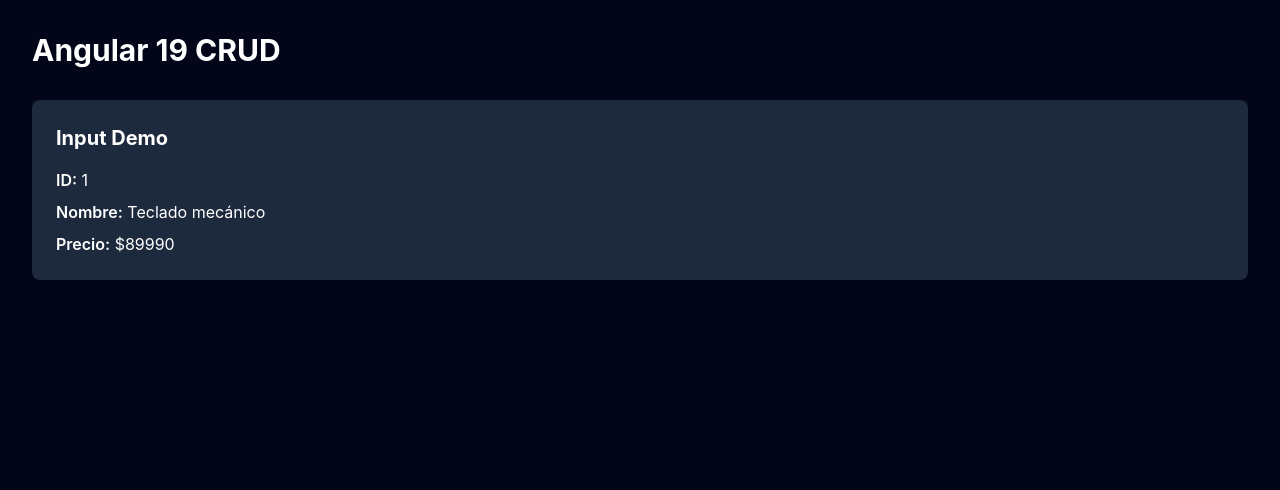
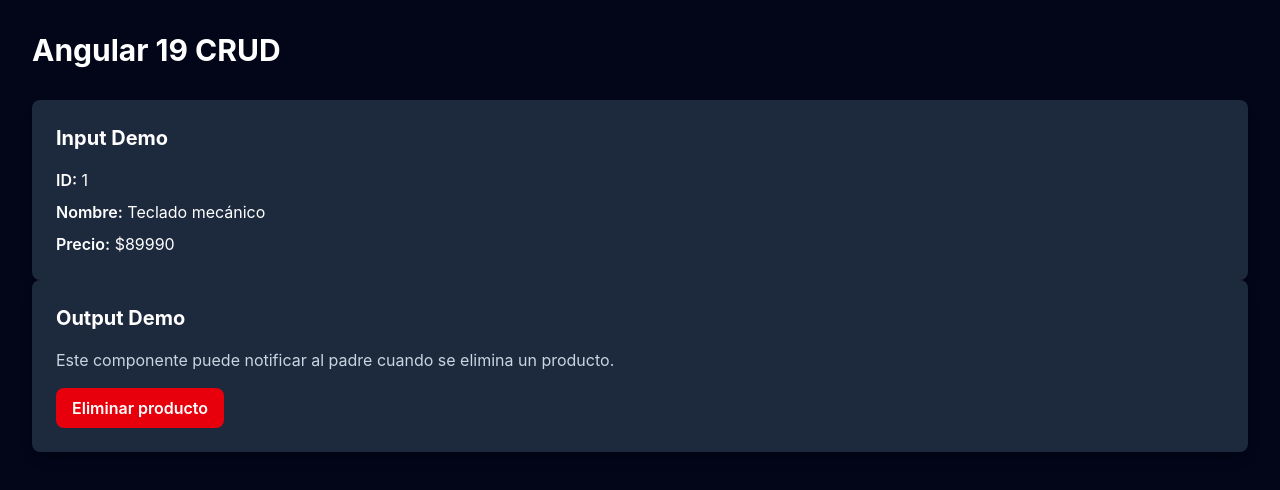
Before and after one commit to zlSiro/Angular_Evolution_lab, an Angular app in the folder angular19_crud/: page / in a window 1280 px wide. Shown: the top 490 px of the page. Built offline with nearby package versions, Linux system fonts and the light colour scheme.

Commit message:
feat: agregar componente OutputDemo y su funcionalidad para eliminar productos

```diff
--- a/angular19_crud/src/app/app.component.html
+++ b/angular19_crud/src/app/app.component.html
@@ -12,6 +12,10 @@
     }"
   />
 
+  <app-output-demo
+    (productDeleted)="onProductDeleted($event)"
+  />
+
 </main>
 
 <router-outlet />
--- a/angular19_crud/src/app/app.component.ts
+++ b/angular19_crud/src/app/app.component.ts
@@ -1,13 +1,20 @@
 import { Component } from '@angular/core';
 import { RouterOutlet } from '@angular/router';
 import { InputDemoComponent } from './components/input-demo/input-demo.component';
+import { OutputDemoComponent } from './components/output-demo/output-demo.component';
 
 @Component({
   selector: 'app-root',
-  imports: [RouterOutlet, InputDemoComponent],
+  imports: [RouterOutlet, InputDemoComponent, OutputDemoComponent],
   templateUrl: './app.component.html',
   styleUrl: './app.component.css'
 })
 export class AppComponent {
+
   title = 'angular19_crud';
+
+  onProductDeleted(productId: number): void {
+    console.log('Producto eliminado:', productId);
+  }
+
 }
--- a/angular19_crud/src/app/components/output-demo/output-demo.component.html
+++ b/angular19_crud/src/app/components/output-demo/output-demo.component.html
@@ -1 +1,19 @@
-<p>output-demo works!</p>
+<div class="rounded-lg bg-slate-800 p-6 text-white shadow-lg">
+
+  <h2 class="mb-4 text-xl font-bold">
+    Output Demo
+  </h2>
+
+  <p class="mb-4 text-slate-300">
+    Este componente puede notificar al padre cuando se elimina un producto.
+  </p>
+
+  <button
+    type="button"
+    (click)="deleteProduct()"
+    class="rounded-lg bg-red-600 px-4 py-2 font-semibold hover:bg-red-500"
+  >
+    Eliminar producto
+  </button>
+
+</div>
```
